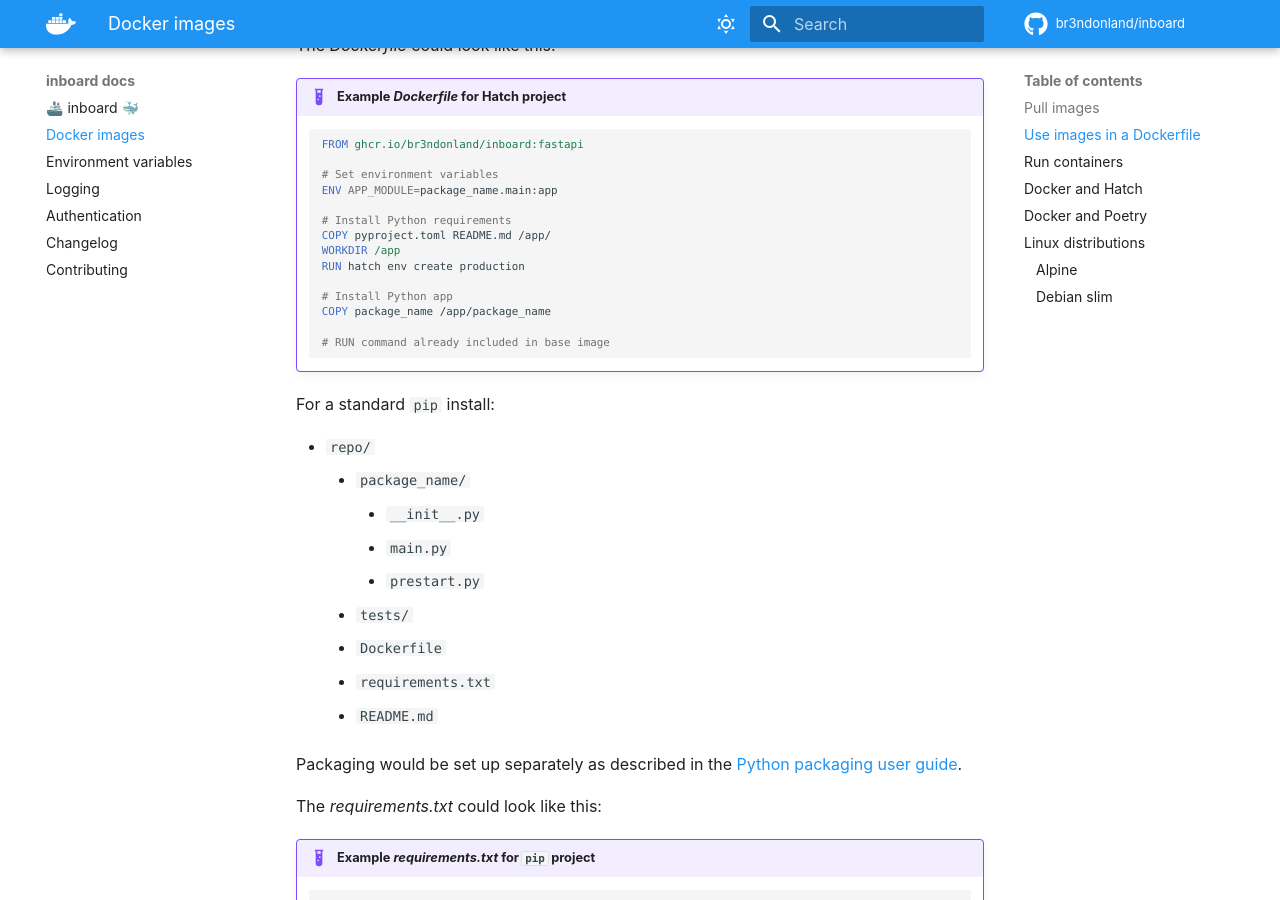
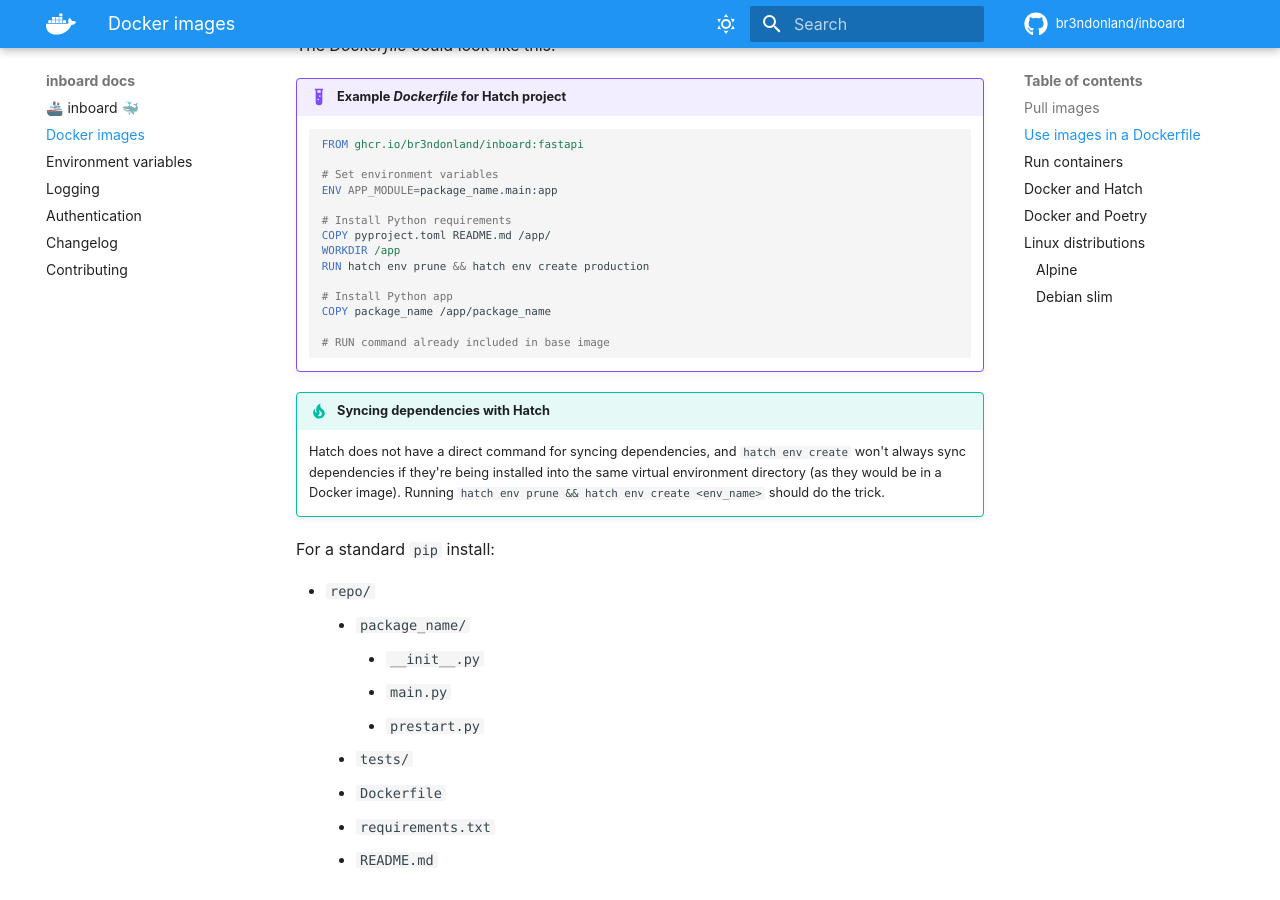
Before and after one commit to br3ndonland/inboard, an MkDocs documentation site: the page built from docs/docker.md, in a window 1280 px wide and 900 px high, scrolled down 2955 px. Built offline with MkDocs 1.6.1 and Material for MkDocs 9.7.7, drawn with Linux system fonts in a browser that asks for light colours; comment, search, counter and statistics services are not loaded.

Commit message:
Add note on syncing dependencies with Hatch
Hatch does not have a direct command for syncing dependencies, and
`hatch env create` won't always sync dependencies if they're being
installed into the same virtual environment directory (as they would be
in a Docker image). `hatch env prune && hatch env create <env_name>`
should do the trick.

````diff
--- a/docs/docker.md
+++ b/docs/docker.md
@@ -161,13 +161,17 @@ The _Dockerfile_ could look like this:
     # Install Python requirements
     COPY pyproject.toml README.md /app/
     WORKDIR /app
-    RUN hatch env create production
+    RUN hatch env prune && hatch env create production
 
     # Install Python app
     COPY package_name /app/package_name
 
     # RUN command already included in base image
     ```
+
+!!! tip "Syncing dependencies with Hatch"
+
+    Hatch does not have a direct command for syncing dependencies, and `hatch env create` won't always sync dependencies if they're being installed into the same virtual environment directory (as they would be in a Docker image). Running `hatch env prune && hatch env create <env_name>` should do the trick.
 
 For a standard `pip` install:
 
````
